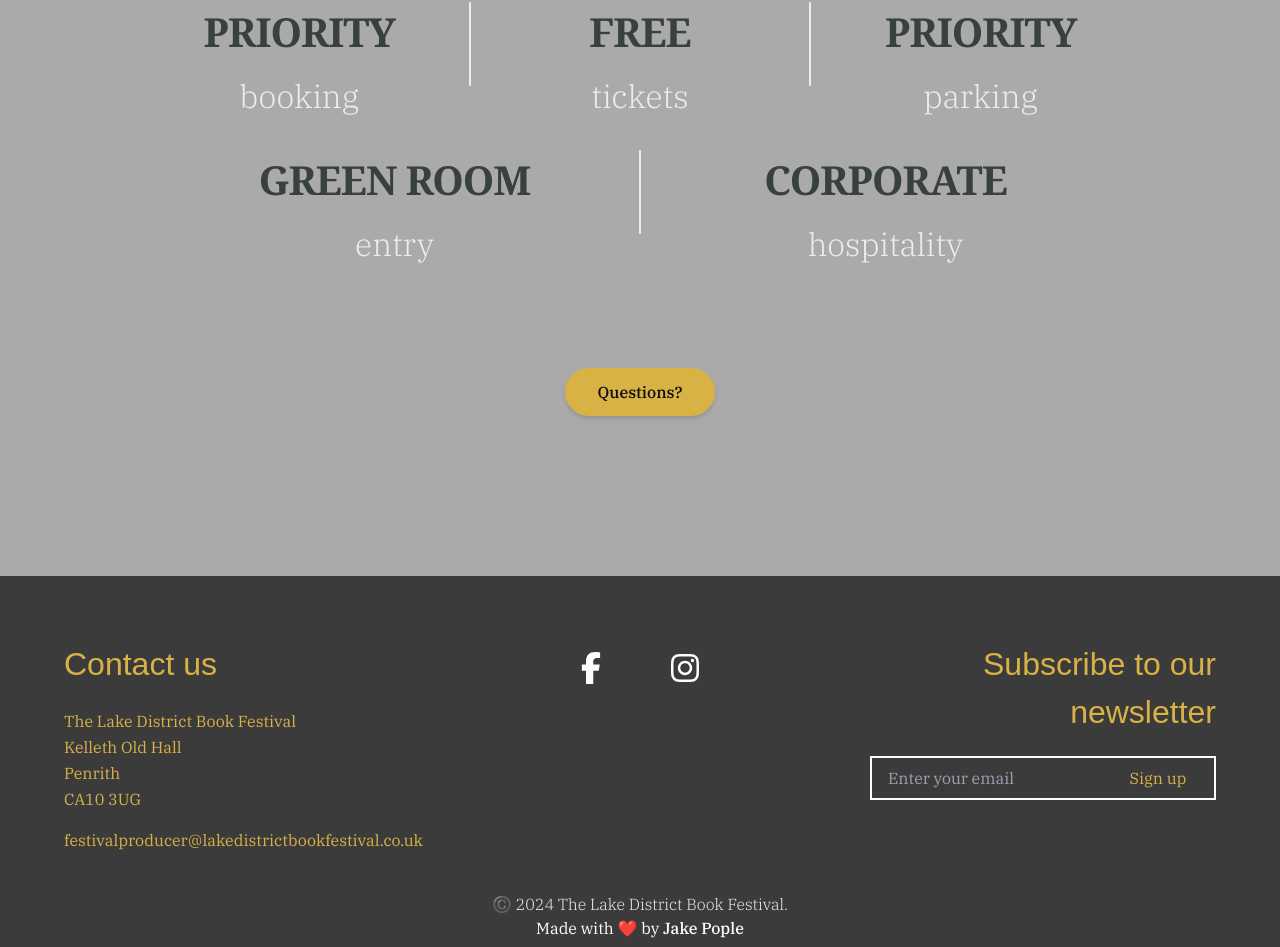
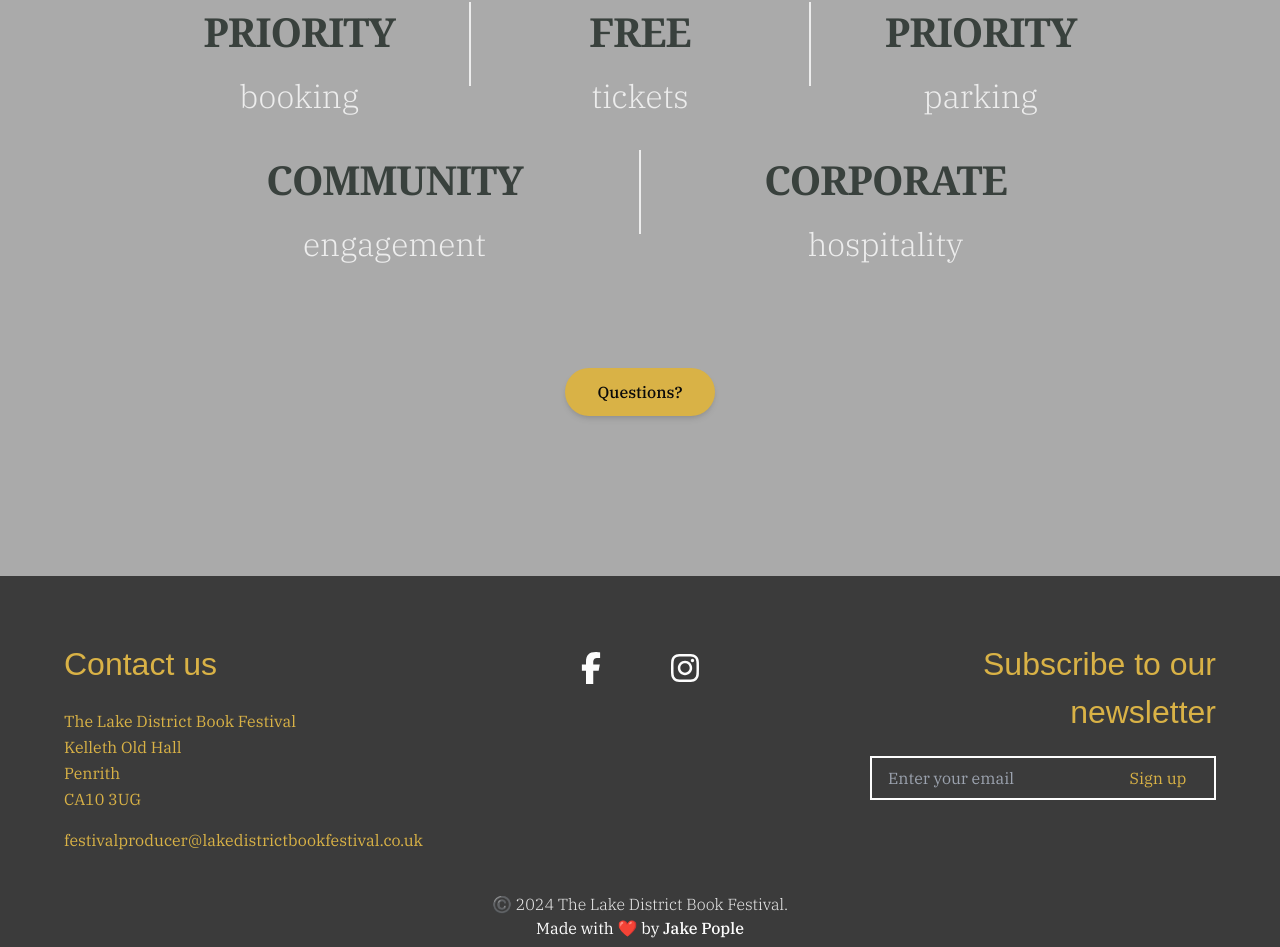
Before and after one commit to Shakey343/lakes-book-fest, a React (Vite) app: page /support in a window 1280 px wide. Shown: the part 830-1777 px from the top of the page. Built offline with nearby package versions, Linux system fonts and the light colour scheme; a web font is replaced by a local one; what tailwind-hamburgers would draw is missing.

Commit message:
Community engagemnt added

```diff
--- a/src/components/sections/SupportSection.tsx
+++ b/src/components/sections/SupportSection.tsx
@@ -79,9 +79,9 @@ const SupportSection = () => {
           <div className="flex justify-evenly flex-col lg:flex-row flex-wrap lg:flex-nowrap lg:px-[100px] xl:px-[260px] w-full gap-[30px]">
             <div className="flex flex-col items-center justify-center lg:gap-[10px] w-full">
               <h3 className="font-bold text-[40px] tracking-tight text-black-olive text-center">
-                GREEN ROOM
+                COMMUNITY
               </h3>
-              <p className="text-silver text-[32px] font-light">entry</p>
+              <p className="text-silver text-[32px] font-light">engagement</p>
             </div>
             <div className="hidden lg:block h-[84px] border border-silver"></div>
             <div className="flex flex-col items-center justify-center lg:gap-[10px] w-full">
```
